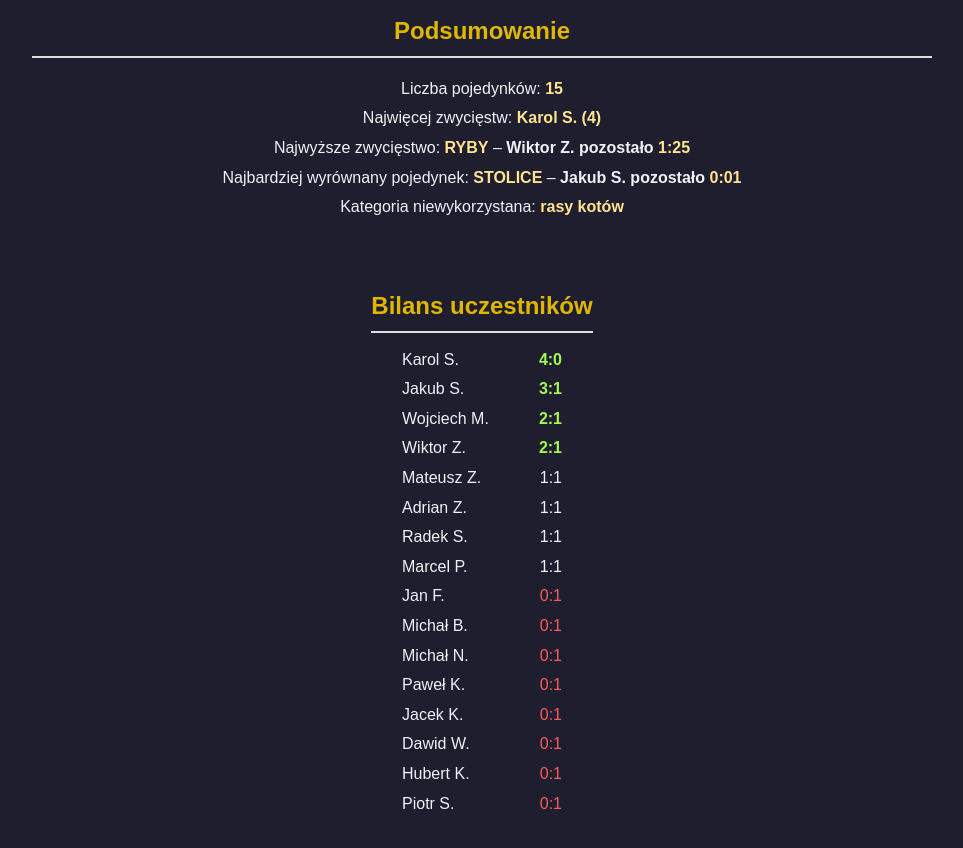
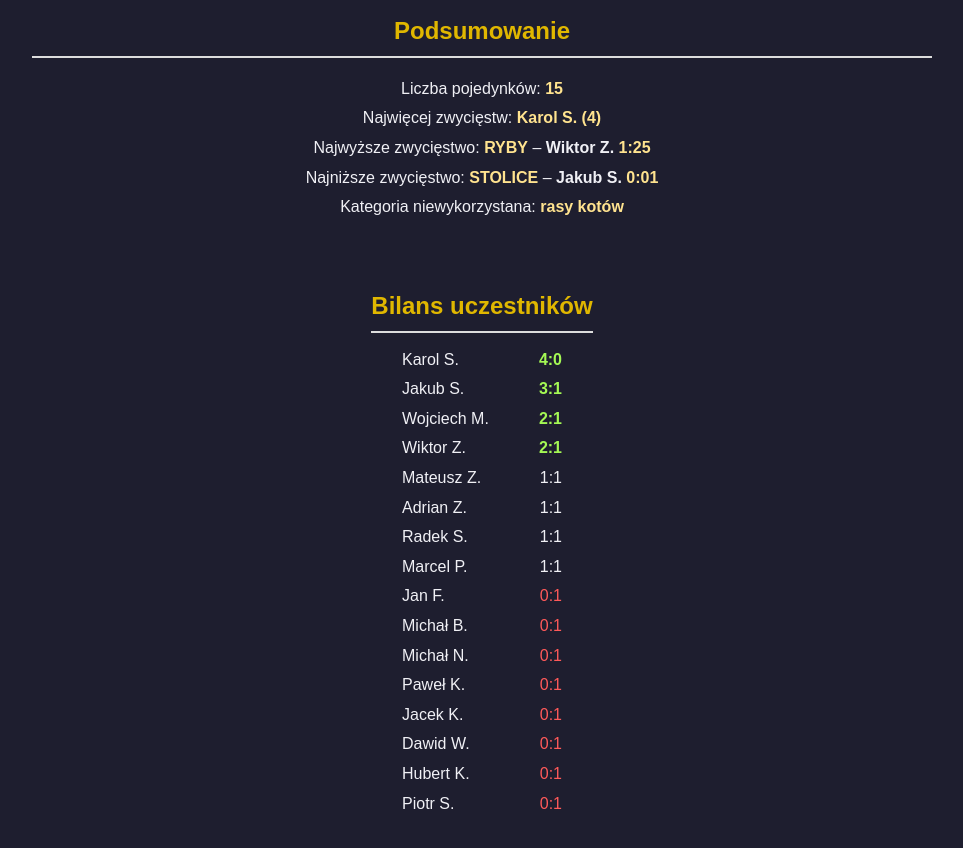
Before and after one commit to JakubDomaradzki/floor, a plain HTML site: page index.html in a window 1280 px wide. Shown: the part 2040-2888 px from the top of the page, without its empty margins (158-1121 px from the left). Drawn offline with Linux system fonts and the light colour scheme.

Commit message:
Update index.html

```diff
--- a/index.html
+++ b/index.html
@@ -357,8 +357,8 @@
   <ul>
     <li>Liczba pojedynków: <span class="highlight">15</span></li>
     <li>Najwięcej zwycięstw: <span class="highlight">Karol S. (4)</span></li>
-    <li>Najwyższe zwycięstwo: <span class="highlight">RYBY</span> – <b>Wiktor Z. pozostało</b> <span class="highlight">1:25</span></li>
-    <li>Najbardziej wyrównany pojedynek: <span class="highlight">STOLICE</span> – <b>Jakub S. pozostało</b> <span class="highlight"> 0:01</span></li>
+    <li>Najwyższe zwycięstwo: <span class="highlight">RYBY</span> – <b>Wiktor Z.</b> <span class="highlight">1:25</span></li>
+    <li>Najniższe zwycięstwo: <span class="highlight">STOLICE</span> – <b>Jakub S.</b> <span class="highlight"> 0:01</span></li>
     <li>Kategoria niewykorzystana: <span class="highlight">rasy kotów</span></li>
   </ul>
 
```
